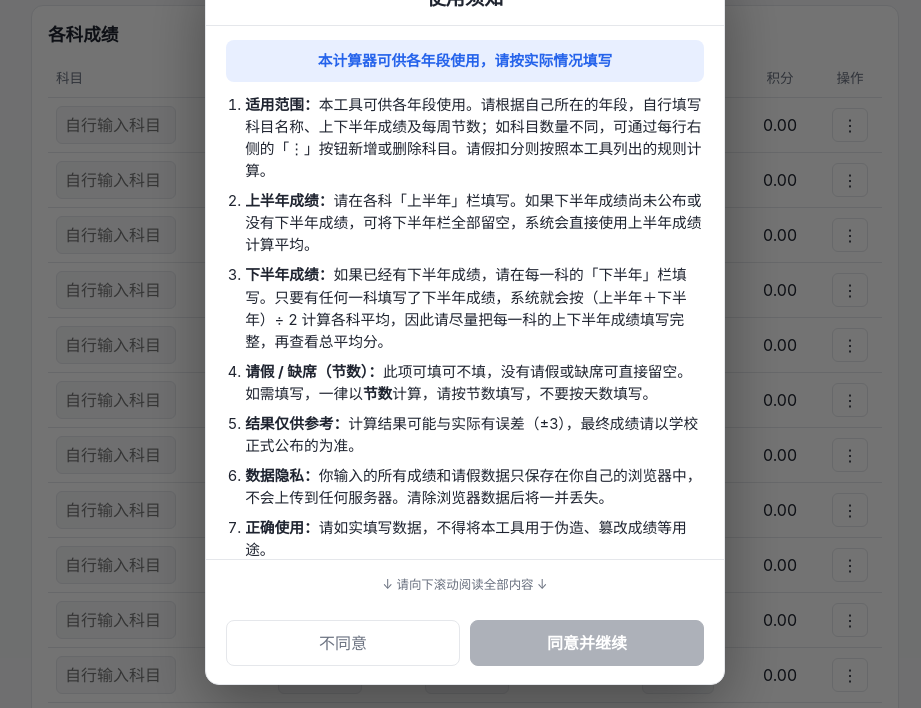
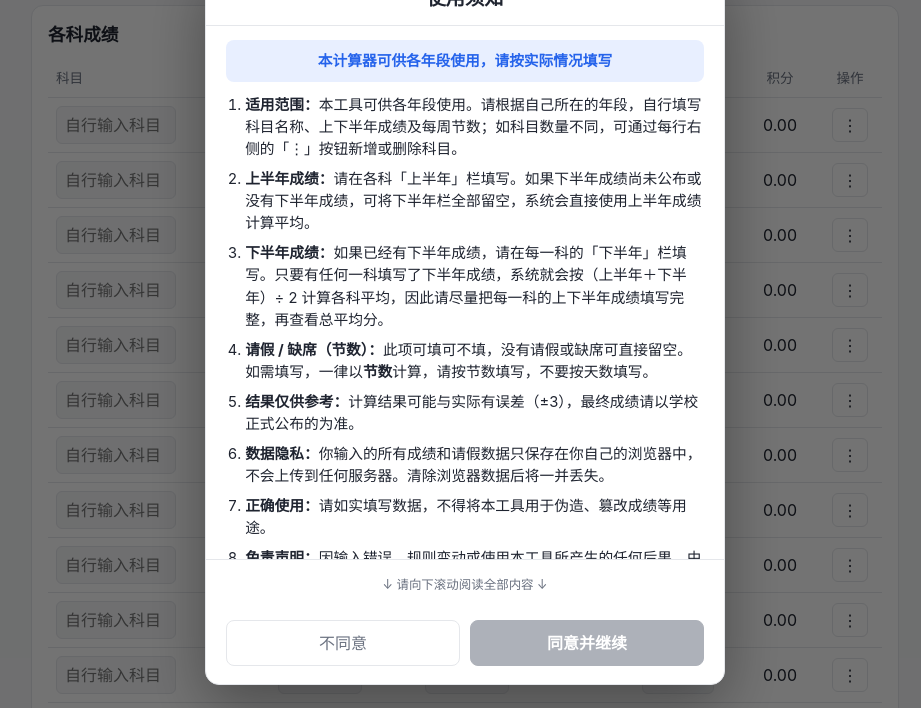
Before and after one commit to DylanLaw1123/mark-calculator, a plain HTML site: page index.html in a window 1280 px wide. Shown: the part 75-783 px from the top of the page, without its empty margins (175-1096 px from the left). Drawn offline with Linux system fonts and the light colour scheme.

Commit message:
Update index.html

```diff
--- a/index.html
+++ b/index.html
@@ -230,7 +230,7 @@ footer a { color: var(--accent); cursor: pointer; text-decoration: underline; }
     <div class="terms-body" id="termsBody">
       <div class="scope">本计算器可供各年段使用，请按实际情况填写</div>
       <ol>
-        <li><b>适用范围：</b>本工具可供各年段使用。请根据自己所在的年段，自行填写科目名称、上下半年成绩及每周节数；如科目数量不同，可通过每行右侧的「⋮」按钮新增或删除科目。请假扣分则按照本工具列出的规则计算。</li>
+        <li><b>适用范围：</b>本工具可供各年段使用。请根据自己所在的年段，自行填写科目名称、上下半年成绩及每周节数；如科目数量不同，可通过每行右侧的「⋮」按钮新增或删除科目。</li>
         <li><b>上半年成绩：</b>请在各科「上半年」栏填写。如果下半年成绩尚未公布或没有下半年成绩，可将下半年栏全部留空，系统会直接使用上半年成绩计算平均。</li>
         <li><b>下半年成绩：</b>如果已经有下半年成绩，请在每一科的「下半年」栏填写。只要有任何一科填写了下半年成绩，系统就会按（上半年＋下半年）÷ 2 计算各科平均，因此请尽量把每一科的上下半年成绩填写完整，再查看总平均分。</li>
         <li><b>请假 / 缺席（节数）：</b>此项可填可不填，没有请假或缺席可直接留空。如需填写，一律以<b>节数</b>计算，请按节数填写，不要按天数填写。</li>
```
